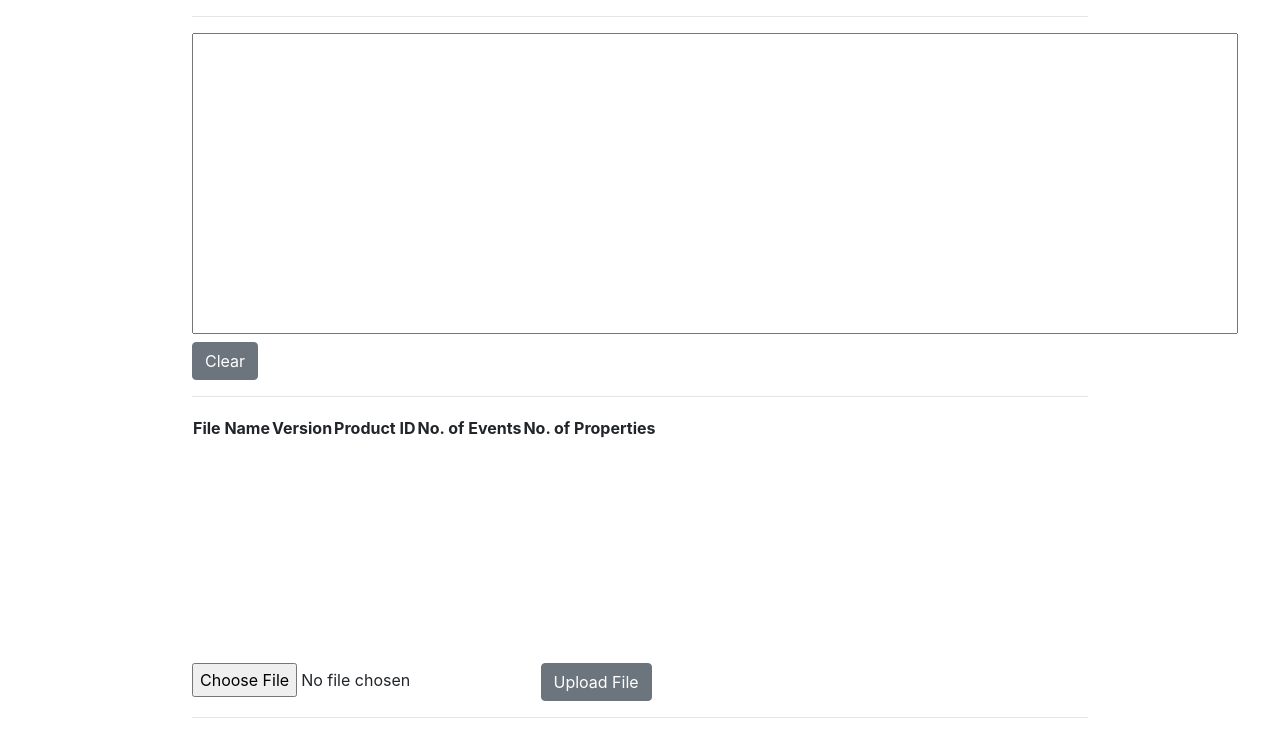
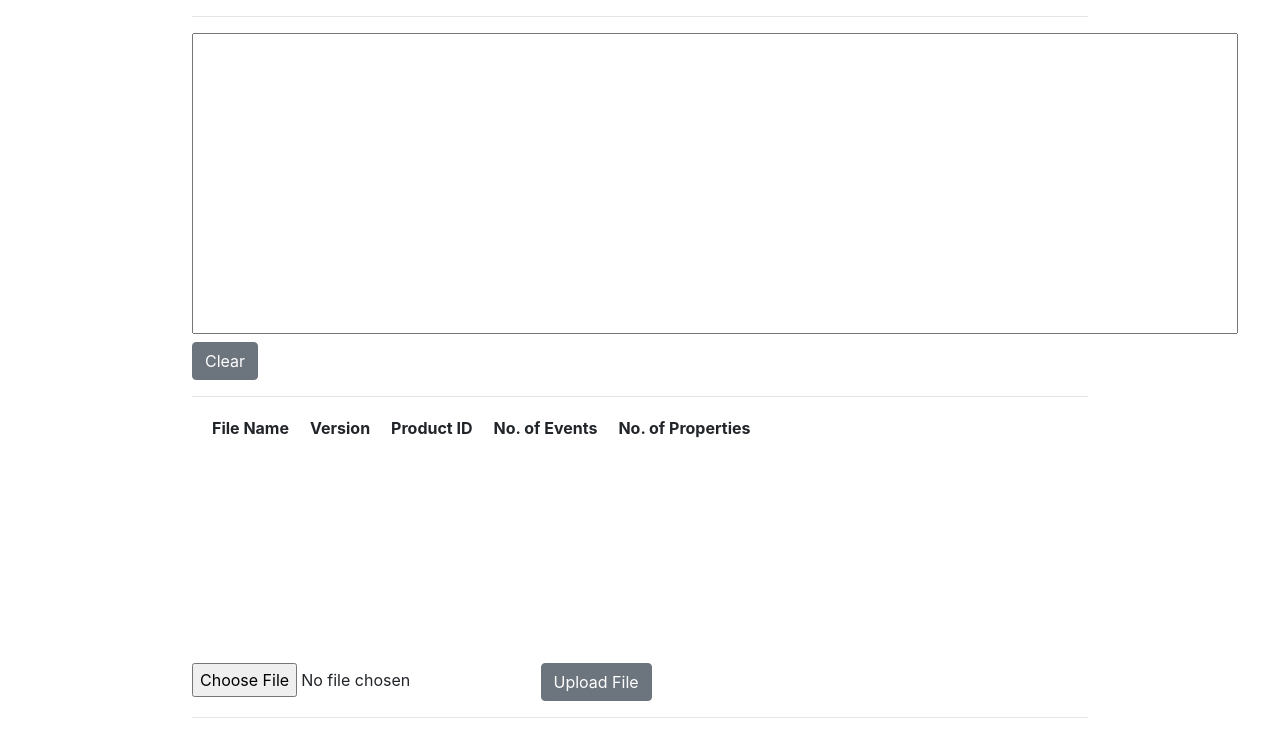
Before and after one commit to NoahBraam/CalendarApp, a plain HTML site: page assign3/public/index.html in a window 1280 px wide. Shown: the top 733 px of the page. Drawn offline with nearby package versions, Linux system fonts and the light colour scheme; no server answers.

Commit message:
more syle

```diff
--- a/assign3/public/style.css
+++ b/assign3/public/style.css
@@ -28,7 +28,10 @@ table{
     overflow-y:scroll;
     height:250px;
     display:block;
- }
+}
+th,td{
+    padding-left: 20px;
+}
 tr:nth-child(even) {background: #CCC}
 tr:nth-child(odd) {background: #FFF}
 #statuspanel {
```
